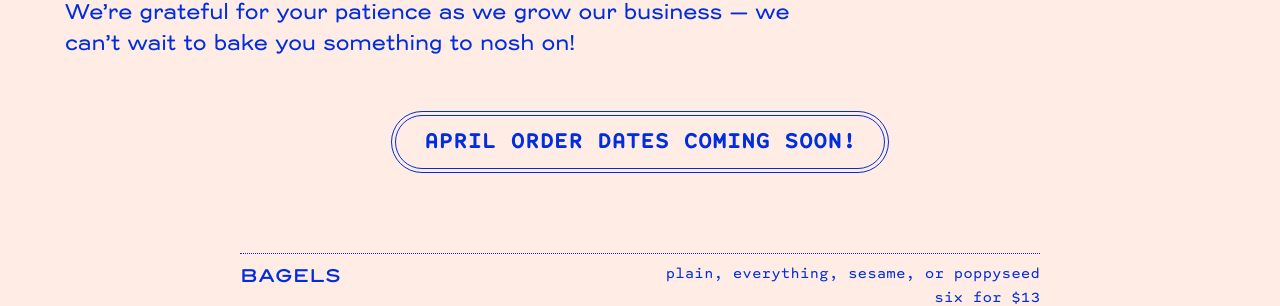
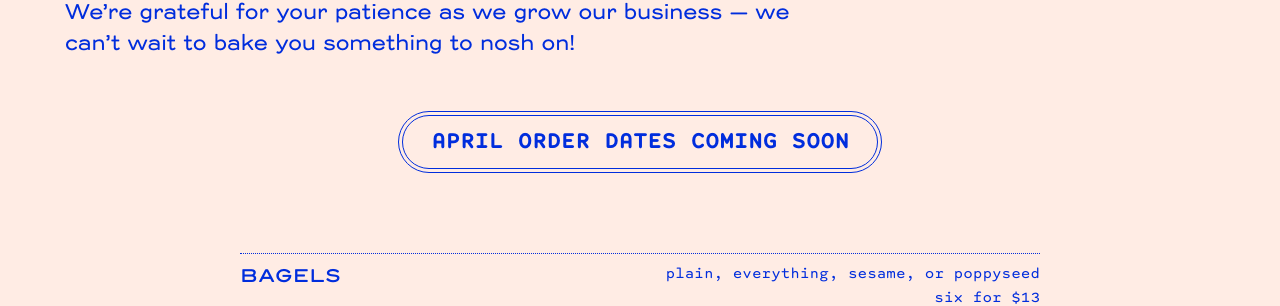
Before and after one commit to mattjohnlee/nosh-avl, a Jekyll site: the page built from index.md, in a window 1280 px wide. Shown: the part 923-1229 px from the top of the page. Built offline with Jekyll 4.4.1, drawn with Linux system fonts in a browser that asks for light colours.

Commit message:
redeploy

```diff
--- a/index.md
+++ b/index.md
@@ -37,7 +37,7 @@ slug: home
 </section>
 
 <div class="order-button">
-	<span class="button-link">April order dates coming soon!</span>
+	<span class="button-link">April order dates coming soon</span>
 	<!-- <a href="https://noshavl.square.site/" target="_blank" class="button-link">Place your order</a> -->
 </div>
 
```
